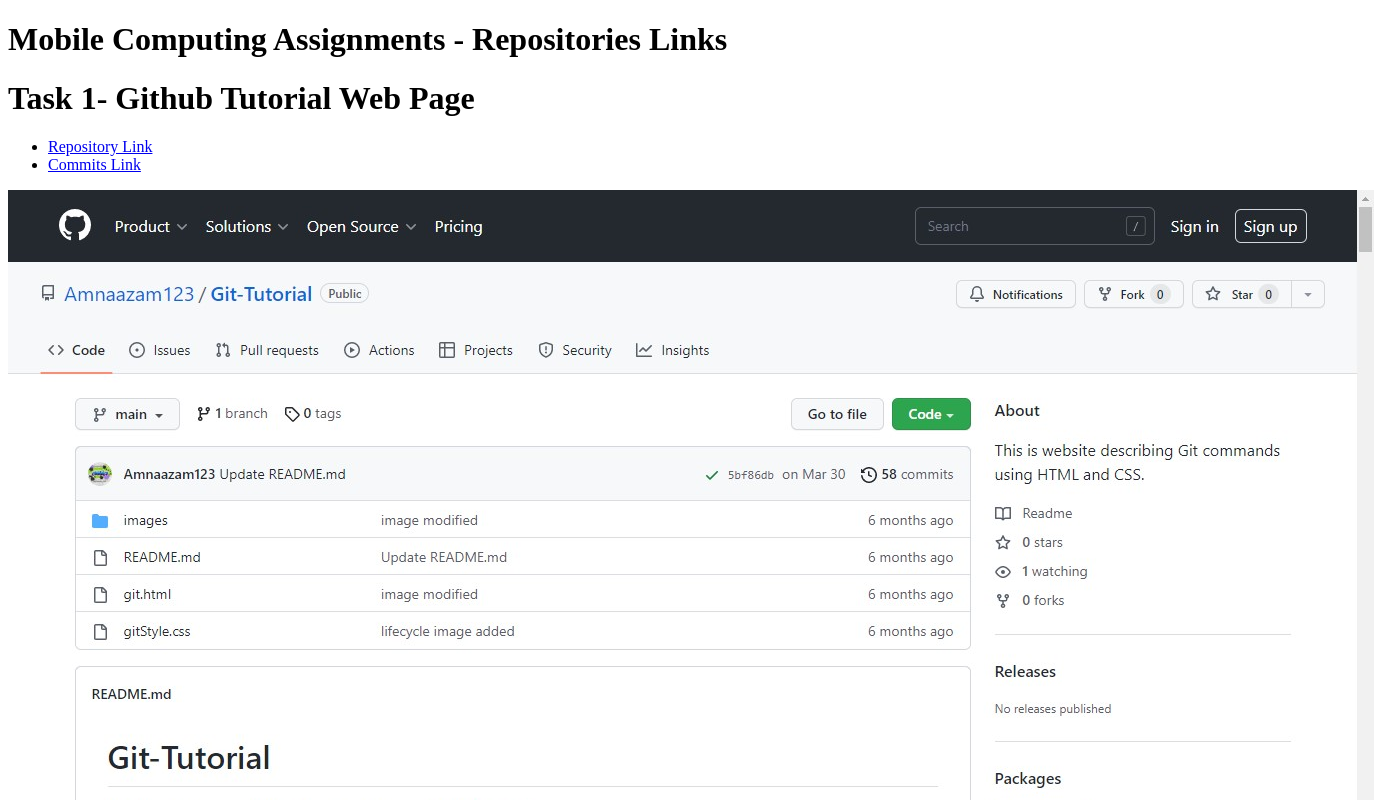
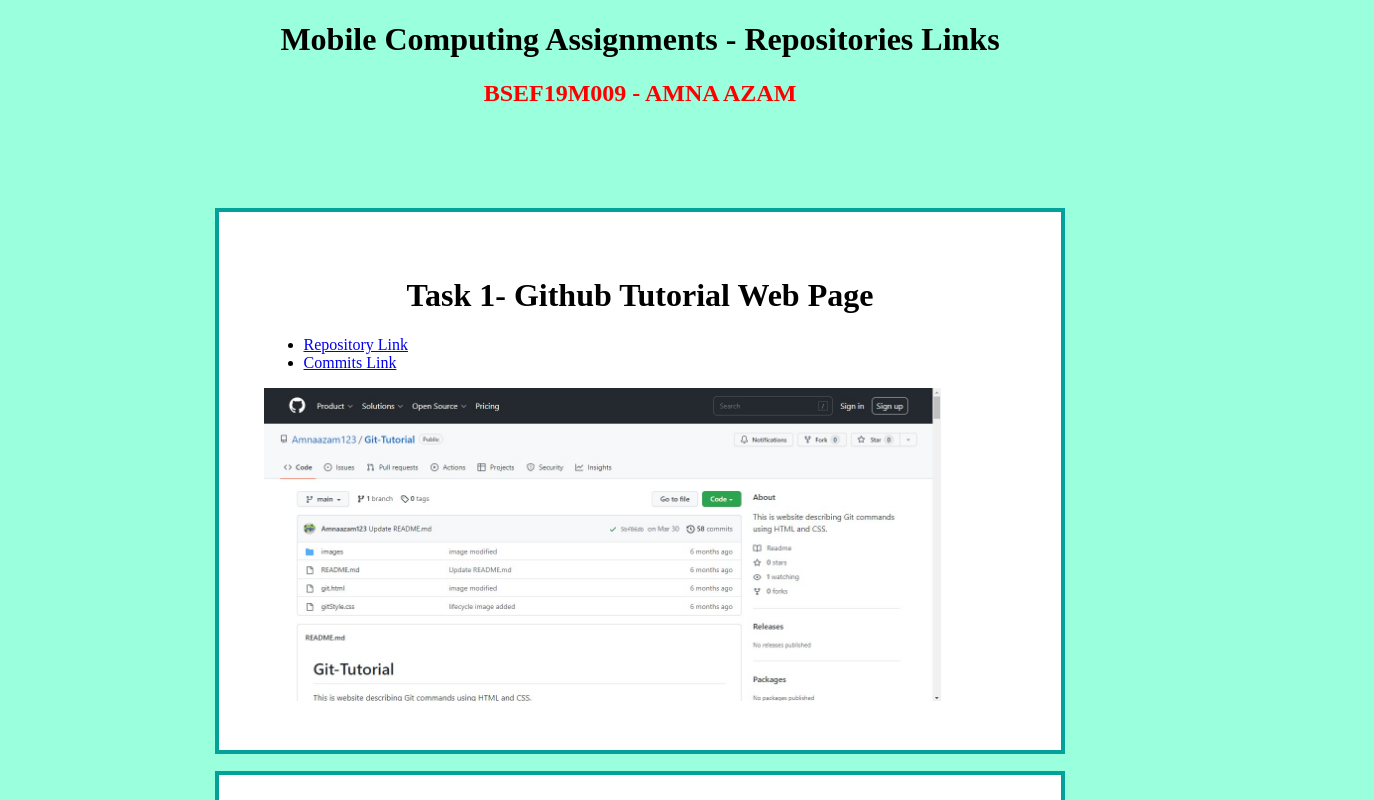
Before and after one commit to Amnaazam123/MC-RepositoriesLinks, a plain HTML site: page index.html in a window 1280 px wide. Shown: the top 800 px of the page, 1374 px wide, since content can reach past the window. Drawn offline with Linux system fonts and the light colour scheme.

Commit message:
style added

```diff
--- a/index.html
+++ b/index.html
@@ -8,11 +8,13 @@
     <link rel="stylesheet" href="./style.css">
 </head>
 <body>
-    <h1>Mobile Computing Assignments - Repositories Links</h1>
+    <h1 class="heading">Mobile Computing Assignments - Repositories Links</h1>
+    <h2>BSEF19M009 - AMNA AZAM</h2>
+    <div class="container">
+<!--******************************************************************************************************************-->
+<div class="task">
+    <h1>Task 1- Github Tutorial Web Page</h1>
 
-    <!--******************************************************************************************************************-->
-    <div>
-        <h1>Task 1- Github Tutorial Web Page</h1>
     <div>
         <ul>
 
@@ -24,7 +26,7 @@
 </div>
 
 <!--******************************************************************************************************************-->
-   <div>
+<div class="task">
 <h1>Task 2- Calculator using constraint Layout</h1>
 <div>
     <ul>
@@ -36,8 +38,7 @@
 </div>
 </div>
 <!--******************************************************************************************************************-->
-
-   <div>
+<div class="task">
 <h1>Task 3- Login-Signup page</h1>
 <div>
     <ul>
@@ -49,8 +50,7 @@
 </div>
 </div>
 <!--******************************************************************************************************************-->
-
-<div>
+<div class="task">
 <h1>Task 4- Counter App</h1>
 <div>
     <ul>
@@ -62,8 +62,7 @@
 </div>
 </div>
 <!--******************************************************************************************************************-->
-
-<div>
+<div class="task">
 <h1>Task 5- Alphabet convertor App</h1>
 <div>
     <ul>
@@ -75,9 +74,7 @@
 </div>
 </div>
 <!--******************************************************************************************************************-->
-
-
-<div>
+<div class="task">
 <h1>Task 6- Todo List</h1>
 <div>
     <ul>
@@ -89,8 +86,7 @@
 </div>
 </div>
 <!--******************************************************************************************************************-->
-
-<div>
+<div class="task">
 <h1>Task 7- Learning App for Kids</h1>
 <div>
     <ul>
@@ -102,9 +98,7 @@
 </div>
 </div>
 <!--******************************************************************************************************************-->
-
-
-<div>
+<div class="task">
 <h1>Task 8- Quran App</h1>
 <div>
     <ul>
@@ -116,8 +110,7 @@
 </div>
 </div>
 <!--******************************************************************************************************************-->
-
-<div>
+<div class="task">
 <h1>Task 9- SQlite Database</h1>
 <div>
     <ul>
@@ -130,6 +123,8 @@
 </div>
 <!--******************************************************************************************************************-->
 
+    </div>
+
 
 </body>
 </html>
--- a/style.css
+++ b/style.css
@@ -0,0 +1,25 @@
+.container{
+    padding: 5%;
+    width: 70%;
+    margin: auto;
+}
+img{
+    width: 90%;
+    margin: auto;
+}
+h2{
+    text-align: center;
+    color: red;
+}
+.task{
+    border: 4px solid rgb(2, 161, 153);
+    margin: 2%;
+    padding: 5%;
+    background-color: white;
+}
+h1{
+    text-align: center;
+}
+body{
+    background-color: rgb(154 255 220);
+}
```
Lines whose indentation alone changed are shown as unchanged.
